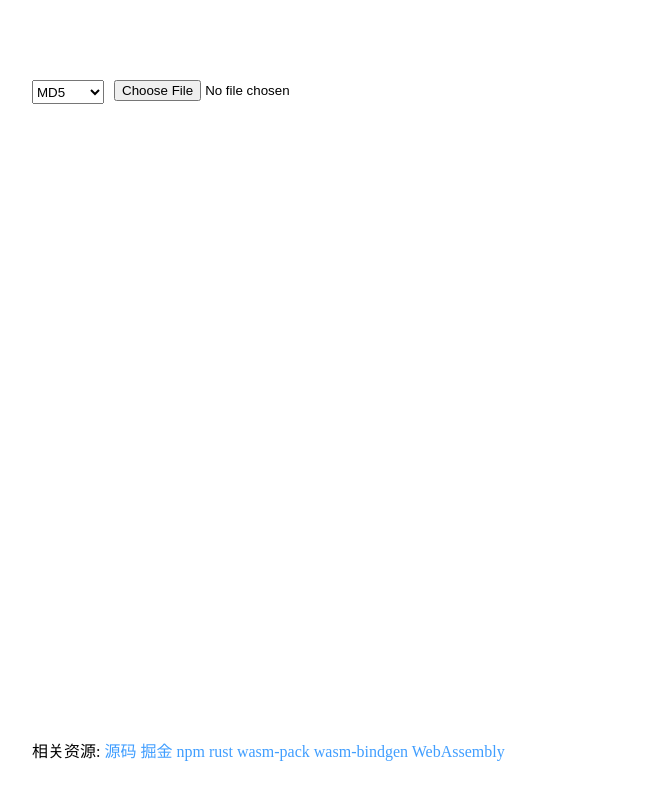
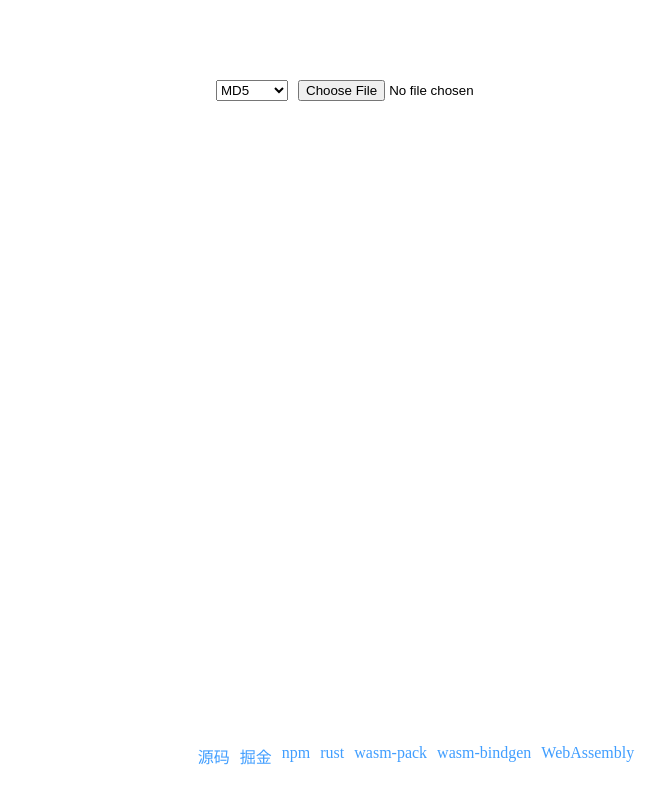
Before and after one commit to mllcms/digest-wasm, a plain HTML site: page index.html in a window 1280 px wide. Shown: the whole page, without its empty margins (224-890 px from the left). Drawn offline with Linux system fonts and the light colour scheme.

Commit message:
feat: 增加相关链接

```diff
--- a/index.html
+++ b/index.html
@@ -1,13 +1,14 @@
 <!DOCTYPE html>
 <html lang="en">
 <head>
-    <meta charset="UTF-8"/>
+    <meta charset="UTF-8" />
     <meta
             name="viewport"
             content="width=device-width, user-scalable=no, initial-scale=1.0, maximum-scale=1.0, minimum-scale=1.0"
     />
-    <meta http-equiv="X-UA-Compatible" content="ie=edge"/>
-    <title>digest-wasm-test</title>
+    <link rel="icon" href="./icon.ico" />
+    <meta http-equiv="X-UA-Compatible" content="ie=edge" />
+    <title>文件哈希计算</title>
 </head>
 <style>
     * {
@@ -16,17 +17,15 @@
     }
 
     .container {
-        width: 60vw;
-        height: 100vh;
-        display: grid;
-        grid-template-rows: 30px 1fr 30px;
+        width: min(400px, 60vw);
+        display: flex;
+        flex-flow: column;
+        margin: 0 auto;
+
+        .select {
+            display: flex;
             gap: 10px;
-        margin: 0 auto;
-        padding: 10vh 0 4vh;
-        box-sizing: border-box;
-
-        select, input {
-            height: 24px;
+            padding: 10vh 0 10px;
         }
 
         section {
@@ -39,32 +38,39 @@
                 white-space: nowrap;
             }
         }
+    }
 
     .about {
-            margin-bottom: auto;
+        width: 60vw;
+        display: flex;
+        justify-content: center;
+        flex-flow: wrap;
+        gap: 10px;
+
+        position: fixed;
+        bottom: 4vh;
+        left: 50%;
+        transform: translateX(-50%);
 
         a {
             color: #409eff;
             text-decoration: none;
         }
     }
-    }
 </style>
 <body>
 <div class="container">
-    <div style="display: flex;gap: 10px;">
-        <label>
-            <select>
+    <div class="select">
+        <select title="digest">
             <option value="Md5">MD5</option>
             <option value="Sha256">SHA256</option>
             <option value="Sha512">SHA512</option>
         </select>
-        </label>
-        <input type="file">
+        <label><input type="file" /></label>
     </div>
     <div class="result"></div>
+</div>
 <div class="about">
-        <span>相关资源:</span>
     <a href="https://github.com/mllcms/digest-wasm" target="_blank">源码</a>
     <a href="https://juejin.cn/post/7319541565318398003" target="_blank">掘金</a>
     <a href="https://www.npmjs.com/package/digest-wasm" target="_blank">npm</a>
@@ -73,10 +79,9 @@
     <a href="https://rustwasm.github.io/docs/wasm-bindgen/" target="_blank">wasm-bindgen</a>
     <a href="https://developer.mozilla.org/zh-CN/docs/WebAssembly" target="_blank">WebAssembly</a>
 </div>
-</div>
 </body>
 <script type="module">
-    import {Md5, Sha256, Sha512} from "./dist/digest_wasm.js"
+    import { Md5, Sha256, Sha512 } from './dist/digest_wasm.js'
 
     const file_hash = async (ctx, file, chunkSize = 128 << 20) => {
         for (let i = 0; i < Math.ceil(file.size / chunkSize); i++) {
@@ -85,18 +90,19 @@
         }
         return ctx.finalize()
     }
-    const uint = (n, s = " ") => {
-        const _uint = ["KB", "MB", "GB", "TB"].find(_ => (n /= 1024) < 1024);
+
+    const uint = (n, s = ' ') => {
+        const _uint = ['KB', 'MB', 'GB', 'TB'].find(_ => (n /= 1024) < 1024)
         return n.toFixed(2) + s + _uint
-    };
+    }
 
     window.onload = async () => {
-        const input = document.querySelector("input")
-        const select = document.querySelector("select")
-        const result = document.querySelector(".result")
-        input.addEventListener("change", async e => {
-            result.innerHTML = "<div>计算中···</div>"
-            const ctx = {Md5, Sha256, Sha512}[select.value].new()
+        const input = document.querySelector('input')
+        const select = document.querySelector('select')
+        const result = document.querySelector('.result')
+        input.addEventListener('change', async e => {
+            result.innerHTML = '<div>计算中···</div>'
+            const ctx = { Md5, Sha256, Sha512 }[select.value].new()
             const file = e.target.files[0]
             let size = file.size
             const begin = Date.now()
@@ -106,7 +112,7 @@
             result.innerHTML = `
             <section><span>耗时:</span>${end} ms</section>
             <section><span>大小:</span>${uint(size)}</section>
-            <section><span>速度:</span>${uint(size / end * 1000)}/s</section>
+            <section><span>速度:</span>${uint((size / end) * 1000)}/s</section>
             <section><span>名字:</span>${file.name}</section>
             <section><span>哈希:</span>${hash}</section>
             `
@@ -114,5 +120,4 @@
         })
     }
 </script>
-
 </html>
```
Lines whose indentation alone changed are shown as unchanged.
